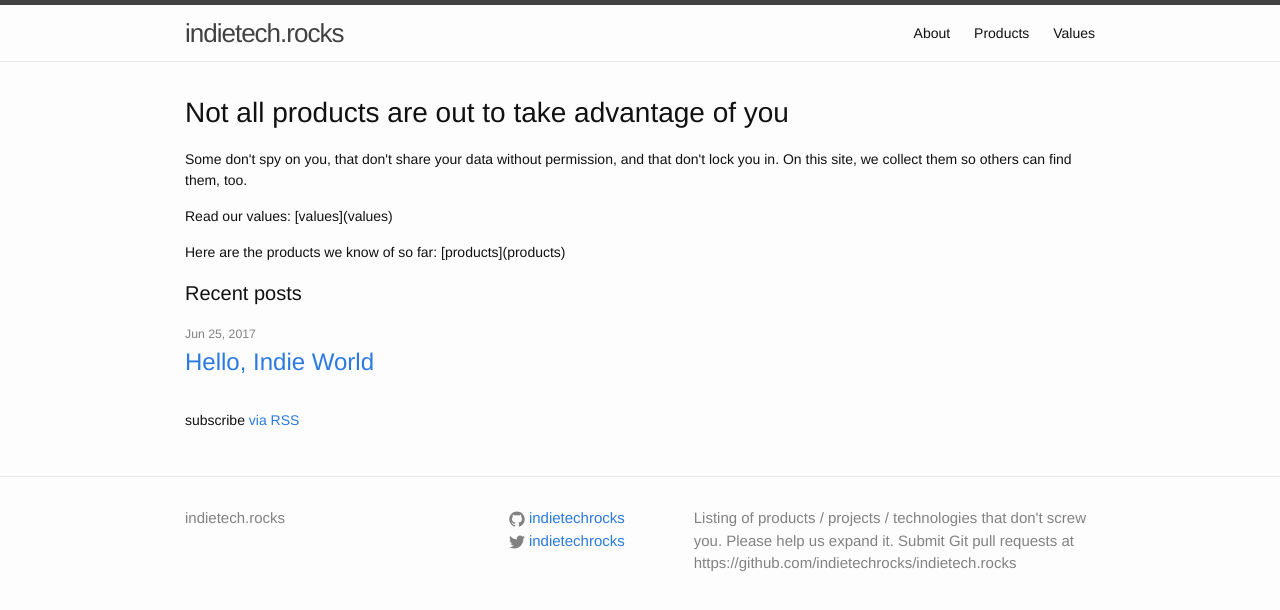
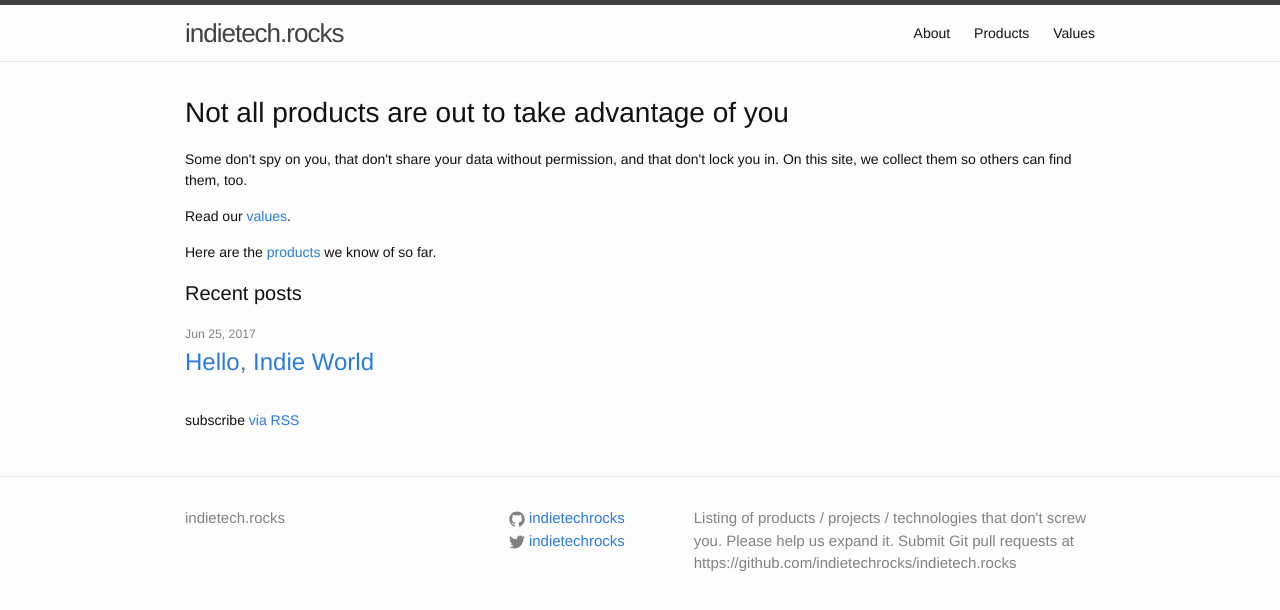
Before and after one commit to indietechrocks/indietech.rocks, a Jekyll site: the page built from index.html, in a window 1280 px wide. Shown: the top 610 px of the page. Built offline with Jekyll 4.4.1, drawn with Linux system fonts in a browser that asks for light colours.

Commit message:
use HTML, not markdown

```diff
--- a/index.html
+++ b/index.html
@@ -9,11 +9,10 @@ layout: default
     and that don't lock you in. On this site, we collect them so others can
     find them, too.</p>
 
- <p>Read our values: [values](values)</p>
- <p>Here are the products we know of so far: [products](products)</p>
+ <p>Read our <a href="/values/">values</a>.</p>
+ <p>Here are the <a href="/products/">products</a> we know of so far.</p>
 
  <h1 class="page-heading">Recent posts</h1>
-
  <ul class="post-list">
 {% for post in site.posts %}
   <li>
```
